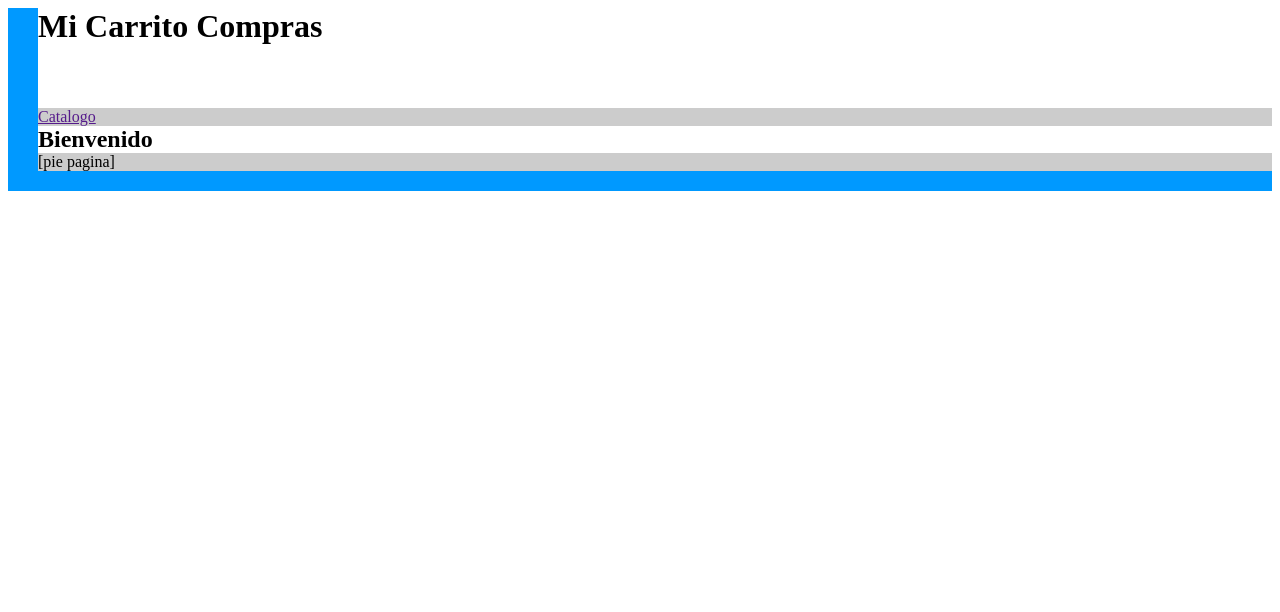
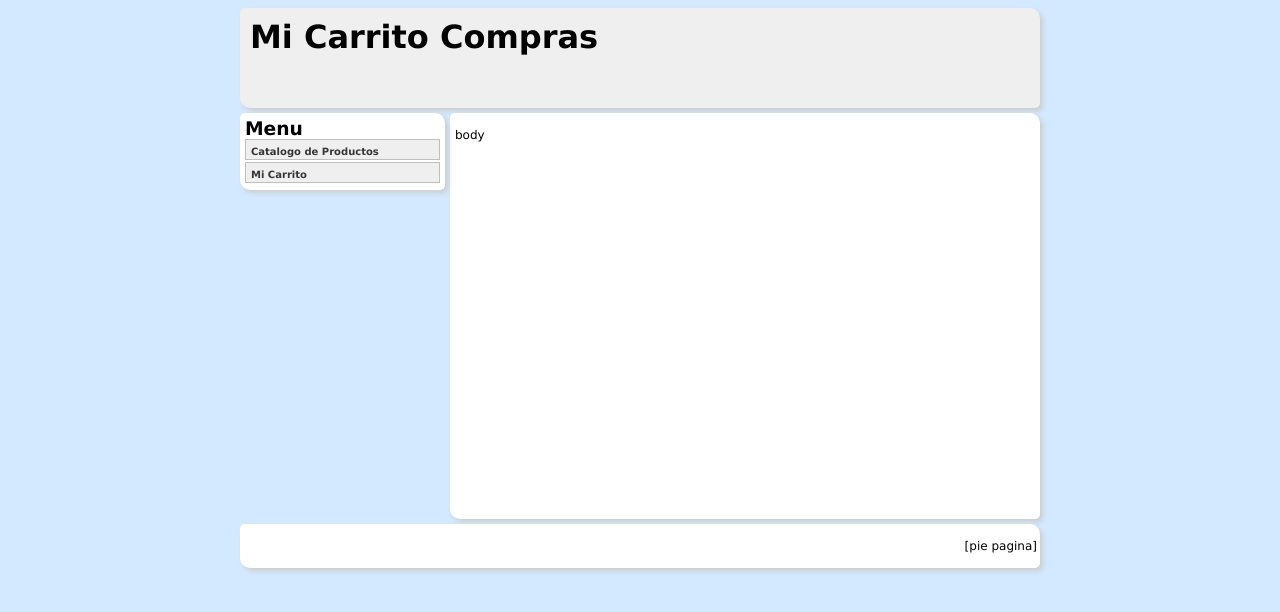
Before and after one commit to l2radamanthys/EComerce, a Django app: page / in a window 1280 px wide. Shown: the top 612 px of the page. Run offline with Django 3.2, Linux system fonts and the light colour scheme.

Commit message:
modificada la hoja de estilos

```diff
--- a/ecomstore/media/estilos/estilo.css
+++ b/ecomstore/media/estilos/estilo.css
@@ -1,33 +1,161 @@
-
+body {
+    background-color: #D2E9FF;
+}
 
 h1, h2, h3 {
     margin: 0px 0px 0px 0px;
 }
 
-.contenedor_base {
-	background-color: #09F;
-	padding-left: 30px;
-	padding-bottom: 20px;
+
+p {
+    font-size: 12px;
 }
 
+
+a {
+
+    font-size: 12px;
+    text-decoration: None;
+}
+
+
+.contenedor {
+    font-family: Verdana, Geneva;
+    text-align: left;
+    width: 800px;
+    margin-bottom: 0px;
+    height: 1%;
+}
+
+
+.cuerpo {
+    margin-top: 5px;
+    margin-bottom: 5px;
+}
+
+
 .cabecera {
+    background-color: #EFEFEF;
+    height: 80px;
+    padding: 10px 10px 10px 10px;
+
+    -webkit-border-radius: 5px 10px;
+    -moz-border-radius: 5px 10px;
+    border-radius: 5px 10px;
+
+    -webkit-box-shadow: 3px 3px 5px #CDCDCD;
+    -moz-box-shadow: 3px 3px 5px #CDCDCD;
+    box-shadow: 3px 3px 5px #CDCDCD;
+}
+
+
+.secundario {
     background-color: #FFF;
+    width: 195px;
+    float: left;
+    margin-right: 5px;
+    padding: 5px 5px 5px 5px;
+
+    -webkit-border-radius: 5px 10px;
+    -moz-border-radius: 5px 10px;
+    border-radius: 5px 10px;
+
+    -webkit-box-shadow: 3px 3px 5px #CDCDCD;
+    -moz-box-shadow: 3px 3px 5px #CDCDCD;
+    box-shadow: 3px 3px 5px #CDCDCD;
+}
+
+.secundario ul {
+    list-style-type: None;
+    padding: 0px 0px 0px 0px;
+    margin: 0px 0px 0px 0px;
+}
+
+.secundario li {
+    background-color: #EFEFEF;
+    border: 1px solid #BFBFBF;
+    margin-bottom: 2px;
+}
+
+
+.secundario a{
+    font-size: 10px;
+    font-weight: bold;
+    color: #363636;
+    padding-left: 5px;
+    padding-right: 5px;
+    padding-top: 3px;
+}
+
+
+.secundario a:hover, li:hover {
+    background-color: #4AA5FF;
+    color: #FFF;
+}
+
+
+.principal {
+    background-color: #FFF;
+    width: 5850x;
+    min-height: 400px;
+    margin-left: 210px;
+    padding: 3px 5px 3px 5px;
+
+    -webkit-border-radius: 5px 10px;
+    -moz-border-radius: 5px 10px;
+    border-radius: 5px 10px;
+
+    -webkit-box-shadow: 3px 3px 5px #CDCDCD;
+    -moz-box-shadow: 3px 3px 5px #CDCDCD;
+    box-shadow: 3px 3px 5px #CDCDCD;
+}
+
+
+.pie {
+    background-color: #FFF;
+    text-align: right;
+    padding: 3px 3px 3px 3px;
+
+    -webkit-border-radius: 5px 10px;
+    -moz-border-radius: 5px 10px;
+    border-radius: 5px 10px;
+
+    -webkit-box-shadow: 3px 3px 5px #CDCDCD;
+    -moz-box-shadow: 3px 3px 5px #CDCDCD;
+    box-shadow: 3px 3px 5px #CDCDCD;
+}
+
+
+
+
+
+
+/*
+.cabecera {
+    background-color: #BFDFFF;
     margin-bottom: 0px;
     margin-top: 0px;
     height: 100px;
     vertical-align: middle;
+    padding: 10px 10px 10px 10px;
 }
 
+
 .menu {
+    float: left;
+    vertical-align: top;
     background-color: #CCC;
     margin-bottom: 0px;
     margin-top: 0px;
+    width: 200px;
 }
 
 .cuerpo {
-	background-color: #FFF;
+    background-color: #DFDFDF;
+    width: 700px;
     margin-bottom: 0px;
     margin-top: 0px;
+    margin-left: 220px;
 }
 
 .pie_pag {
@@ -35,3 +163,4 @@ h1, h2, h3 {
     margin-bottom: 0px;
     margin-top: 0px;
 }
+*/
--- a/ecomstore/templates/base.html
+++ b/ecomstore/templates/base.html
@@ -7,22 +7,31 @@
 </head>
 
 <body>
-	<div class='contenedor_base'>
-
+    <div align='center'>
+    <div class="contenedor">
         <div class='cabecera'>
             <h1>Mi Carrito Compras</h1>
         </div>
 
-    <div class='menu'>
-		<a href=''>Catalogo</a>
+        <div class='cuerpo'>
+            <div class='secundario'>
+                <h3>Menu</h3>
+                <ul>
+                    <li><a href=''>Catalogo de Productos</a></li>
+                    <li><a href=''>Mi Carrito</a></li>
+                </ul>
             </div>
 
-    <div class="cuerpo">
-		<h2>Bienvenido</h2>
+            <div class="principal">
+                <p>body</p>
+                {% block cuerpo %}
+                {% endblock %}
+            </div>
         </div>
 
-	<div class='pie_pag'>
-        [pie pagina]
+        <div class='pie'>
+            <p>[pie pagina]</p>
+        </div>
     </div>
     </div>
 </body>
```
Also changed, not shown: ecomstore/templates/admin/nuevo-producto.html (added). Lines whose indentation alone changed are shown as unchanged.
